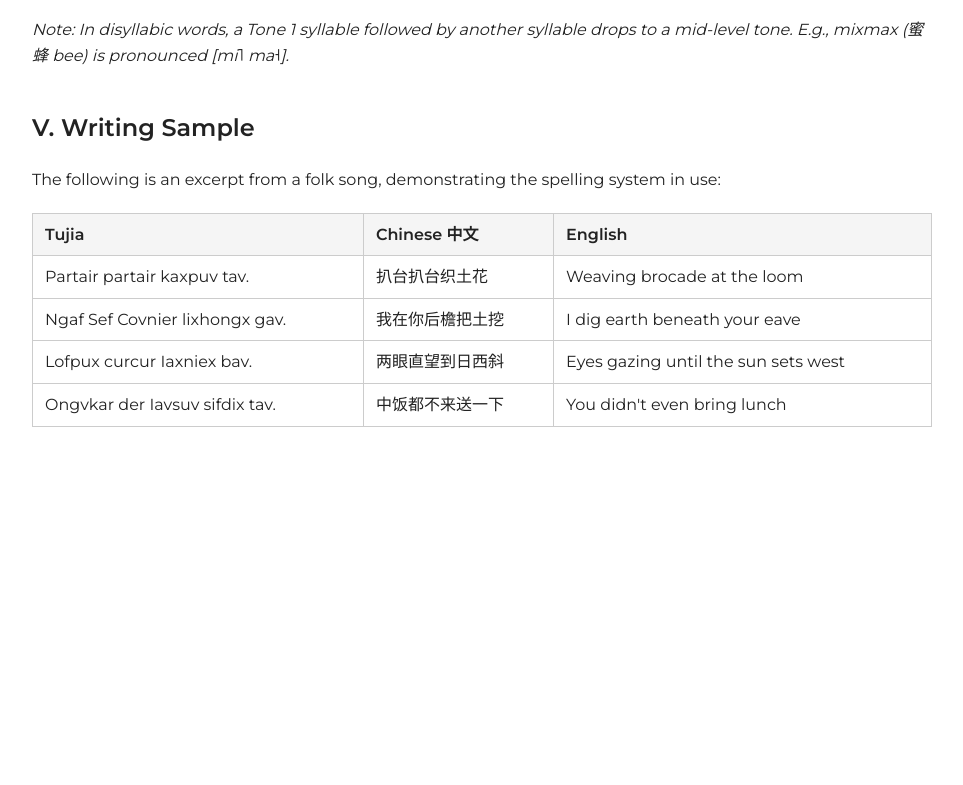
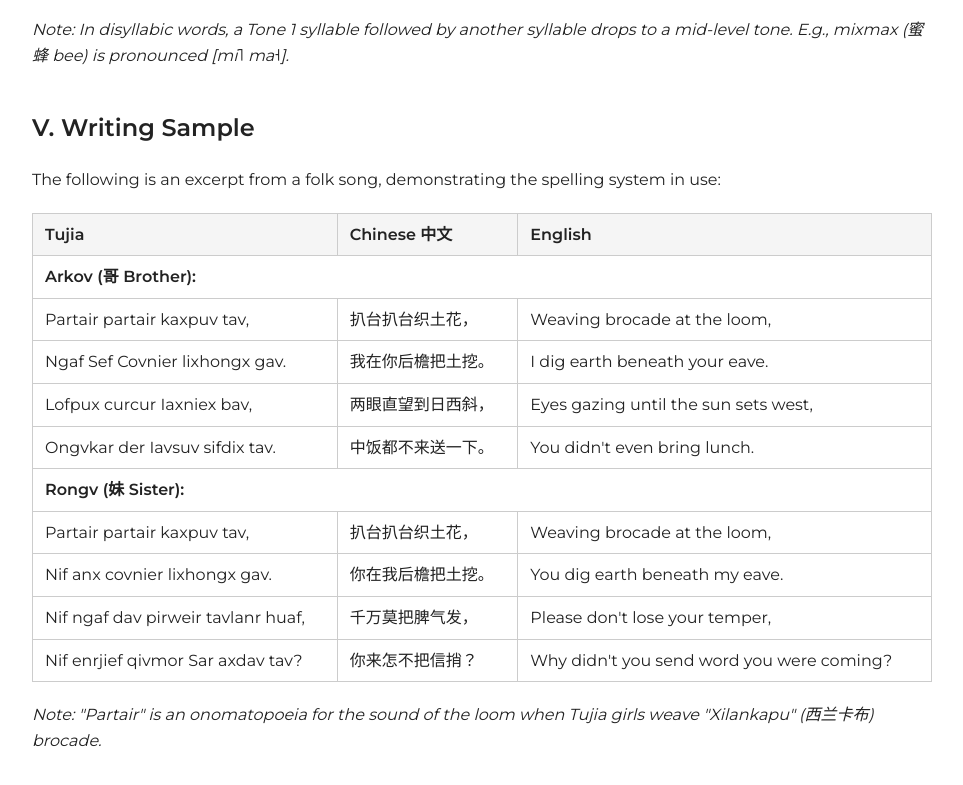
Before and after one commit to tujialanguage/tujialanguage.com, a plain HTML site: page spelling-system.html in a window 1280 px wide. Shown: the part 3200-3985 px from the top of the page, without its empty margins (158-1121 px from the left). Before the commit the page ends 3687 px from the top, so only its background shows below. Drawn offline with Linux system fonts and the light colour scheme.

Commit message:
Update spelling-system.html

```diff
--- a/spelling-system.html
+++ b/spelling-system.html
@@ -157,11 +157,18 @@ th {
   <p>The following is an excerpt from a folk song, demonstrating the spelling system in use:</p>
   <table>
     <tr><th>Tujia</th><th>Chinese 中文</th><th>English</th></tr>
-    <tr><td>Partair partair kaxpuv tav.</td><td>扒台扒台织土花</td><td>Weaving brocade at the loom</td></tr>
-    <tr><td>Ngaf Sef Covnier lixhongx gav.</td><td>我在你后檐把土挖</td><td>I dig earth beneath your eave</td></tr>
-    <tr><td>Lofpux curcur Iaxniex bav.</td><td>两眼直望到日西斜</td><td>Eyes gazing until the sun sets west</td></tr>
-    <tr><td>Ongvkar der Iavsuv sifdix tav.</td><td>中饭都不来送一下</td><td>You didn't even bring lunch</td></tr>
+    <tr><td colspan="3"><strong>Arkov (哥 Brother):</strong></td></tr>
+    <tr><td>Partair partair kaxpuv tav,</td><td>扒台扒台织土花，</td><td>Weaving brocade at the loom,</td></tr>
+    <tr><td>Ngaf Sef Covnier lixhongx gav.</td><td>我在你后檐把土挖。</td><td>I dig earth beneath your eave.</td></tr>
+    <tr><td>Lofpux curcur Iaxniex bav,</td><td>两眼直望到日西斜，</td><td>Eyes gazing until the sun sets west,</td></tr>
+    <tr><td>Ongvkar der Iavsuv sifdix tav.</td><td>中饭都不来送一下。</td><td>You didn't even bring lunch.</td></tr>
+    <tr><td colspan="3"><strong>Rongv (妹 Sister):</strong></td></tr>
+    <tr><td>Partair partair kaxpuv tav,</td><td>扒台扒台织土花，</td><td>Weaving brocade at the loom,</td></tr>
+    <tr><td>Nif anx covnier lixhongx gav.</td><td>你在我后檐把土挖。</td><td>You dig earth beneath my eave.</td></tr>
+    <tr><td>Nif ngaf dav pirweir tavlanr huaf,</td><td>千万莫把脾气发，</td><td>Please don't lose your temper,</td></tr>
+    <tr><td>Nif enrjief qivmor Sar axdav tav?</td><td>你来怎不把信捎？</td><td>Why didn't you send word you were coming?</td></tr>
   </table>
+  <p><em>Note: "Partair" is an onomatopoeia for the sound of the loom when Tujia girls weave "Xilankapu" (西兰卡布) brocade.</em></p>
 
 </main>
 </body>
```
